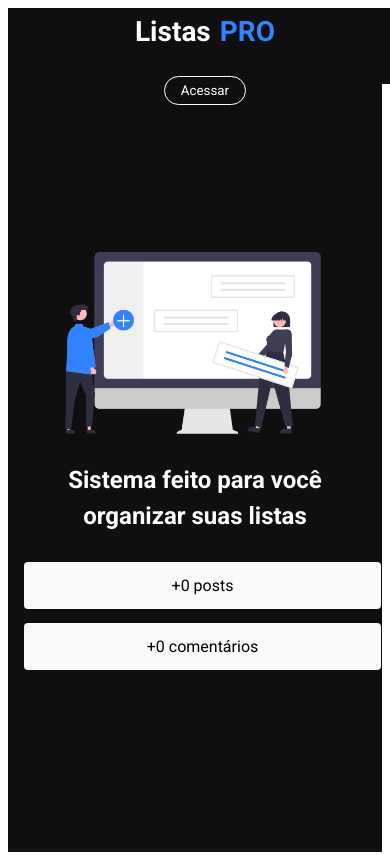
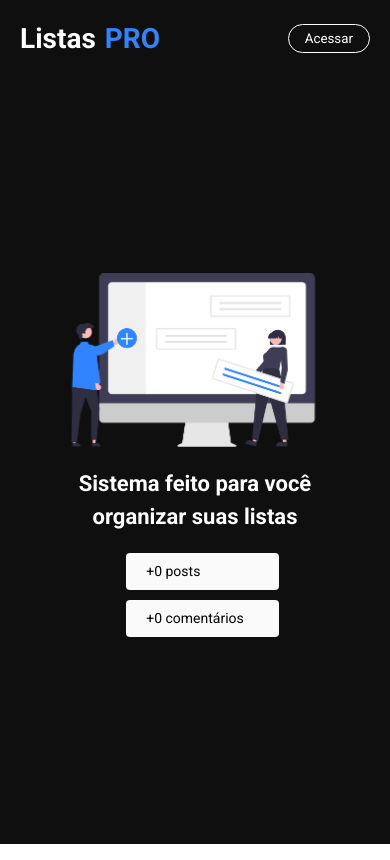
Before and after one commit to MikeSV2809/ListasPRO, a Next.js app: page / in a window 390 px wide. Built offline with nearby package versions, Linux system fonts and the light colour scheme; no server answers; the database is empty.

Commit message:
Alteração no css das páginas

```diff
--- a/src/components/header/styles.module.css
+++ b/src/components/header/styles.module.css
@@ -64,11 +64,12 @@
     padding: 4px 14px;
     border-radius: 4px;
     margin: 0 14px;
+    padding-left: 3px;
 }
 
 @media (max-width: 768px) {
     .content {
-        flex-direction: column;
+        flex-direction: row;
         align-items: center; /* Alinha os itens verticalmente no centro */
         padding: 10px; /* Ajusta o padding para telas menores */
     }
--- a/src/pages/dashboard/styles.module.css
+++ b/src/pages/dashboard/styles.module.css
@@ -1,19 +1,34 @@
+* {
+    margin: 0;
+    padding: 0;
+    box-sizing: border-box;
+}
+
+html, body {
+    width: 100%;
+    min-height: 100vh;
+}
+
 .container {
     width: 100%;
+    min-height: 100vh;
+    display: flex;
+    flex-direction: column;
 }
 
 .content {
     background-color: #0f0f0f;
     width: 100%;
+    min-height: 100vh;
     display: flex;
     align-items: center;
     justify-content: center;
 }
 
 .contentForm {
-    max-width: 1024px;
+    max-width: 1200px;
     width: 100%;
-    padding: 0 18px;
+    padding: 0 24px;
     padding-bottom: 28px;
     margin-top: 58px;
 }
@@ -57,9 +72,9 @@
 
 .taskContainer {
     margin: 34px auto 0 auto;
-    padding: 0 18px;
+    padding: 0 24px;
     width: 100%;
-    max-width: 1024px;
+    max-width: 1200px;
     display: flex;
     flex-direction: column;
 }
@@ -130,72 +145,22 @@
 }
 
 @media (max-width: 1024px) {
-    .contentForm {
-        padding: 0 10px; /* Reduz o padding em telas menores */
-    }
-
+    .contentForm,
     .taskContainer {
-        padding: 0 10px;
-    }
-
-    .button {
-        font-size: 16px; /* Ajusta o tamanho da fonte do botão */
-    }
-
-    .task {
-        padding: 12px; /* Ajusta o padding das tarefas */
-    }
-
-    .myTasks {
-        font-size: 28px; /* Ajusta o tamanho da fonte do título */
+        max-width: 100%;
+        padding: 0 16px;
     }
 }
 
 @media (max-width: 768px) {
     .contentForm {
-        margin-top: 40px; /* Ajusta a margem superior para telas menores */
-    }
-
-    .myTasks {
-        font-size: 24px; /* Reduz o tamanho da fonte para dispositivos menores */
-    }
-
-    .task {
-        padding: 10px; /* Ajusta o padding das tarefas */
-    }
-
-    .button {
-        font-size: 16px; /* Ajusta o tamanho do botão */
-    }
-
-    .checkboxArea {
-        gap: 6px; /* Ajusta o espaço entre os itens do checkbox */
+        margin-top: 40px;
     }
 }
 
 @media (max-width: 480px) {
-    .contentForm {
-        padding: 0 8px; /* Reduz ainda mais o padding */
-    }
-
-    .myTasks {
-        font-size: 20px; /* Reduz o tamanho do título */
-    }
-
-    .task {
-        padding: 8px; /* Ajusta o padding das tarefas */
-    }
-
-    .button {
-        font-size: 14px; /* Ajusta o tamanho da fonte do botão */
-        padding: 10px 0; /* Ajusta o padding do botão */
-    }
-
-    .taskContent {
-        flex-direction: column; /* Alinha os conteúdos das tarefas em coluna */
-    }
-
-    .tagContainer {
-        margin-bottom: 6px; /* Ajusta o espaçamento das tags */
+    .contentForm,
+    .taskContainer {
+        padding: 0 10px;
     }
 }
--- a/src/pages/home.module.css
+++ b/src/pages/home.module.css
@@ -1,13 +1,25 @@
 @import url('https://fonts.googleapis.com/css2?family=Roboto:ital,wght@0,100..900;1,100..900&display=swap');
+
+* {
+    margin: 0;
+    padding: 0;
+    box-sizing: border-box;
+}
+
+html, body {
+    width: 100%;
+    min-height: 100vh;
+}
 
 .container {
     background-color: #0f0f0f;
     width: 100%;
-    height: calc(100vh - 76px);
+    min-height: calc(100vh - 76px);
     display: flex;
     justify-content: center;
     align-items: center;
     flex-direction: column;
+    padding: 0 16px;
 }
 
 .logoContent {
@@ -34,6 +46,7 @@
     text-align: center;
     margin: 28px;
     line-height: 150%;
+    max-width: 800px;
 }
 
 .span {
@@ -53,6 +66,7 @@
     transition: transform 0.4s;
     gap: 10px;
     margin-left: 15px;
+    padding: 12px 32px;
 }
 
 .box:hover {
@@ -65,16 +79,20 @@
     }
 
     .title {
-        font-size: 24px;
+        font-size: 22px;
+        margin: 20px;
     }
 
     .infoContent {
         flex-direction: column;
+        align-items: center;
     }
 
     .box {
-        width: 125%;
-        margin-bottom: 14px;
-        text-align: center;
+        width: 100%;
+        max-width: 200px; /* Reduz a largura dos botões */
+        padding: 10px 20px;
+        font-size: 14px; /* Reduz o tamanho da fonte */
+        margin-bottom: 10px;
     }
 }
```
